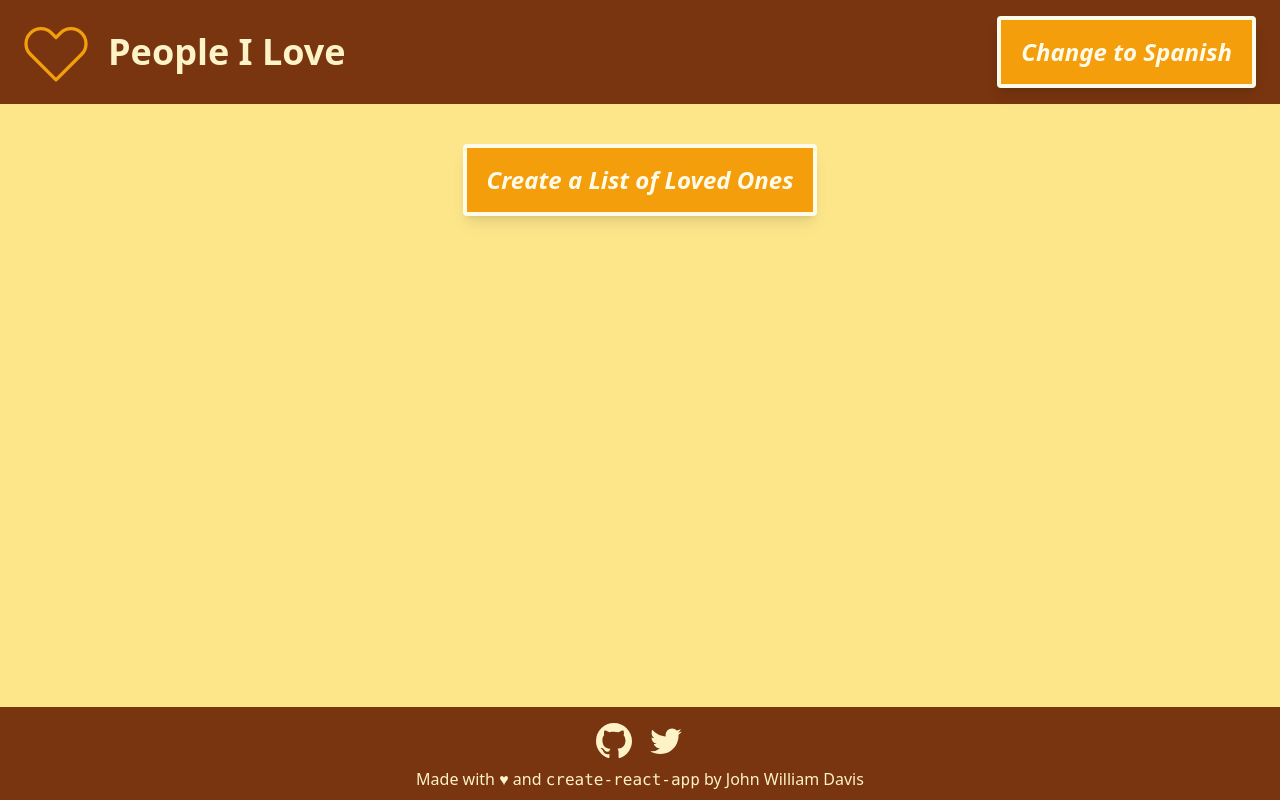
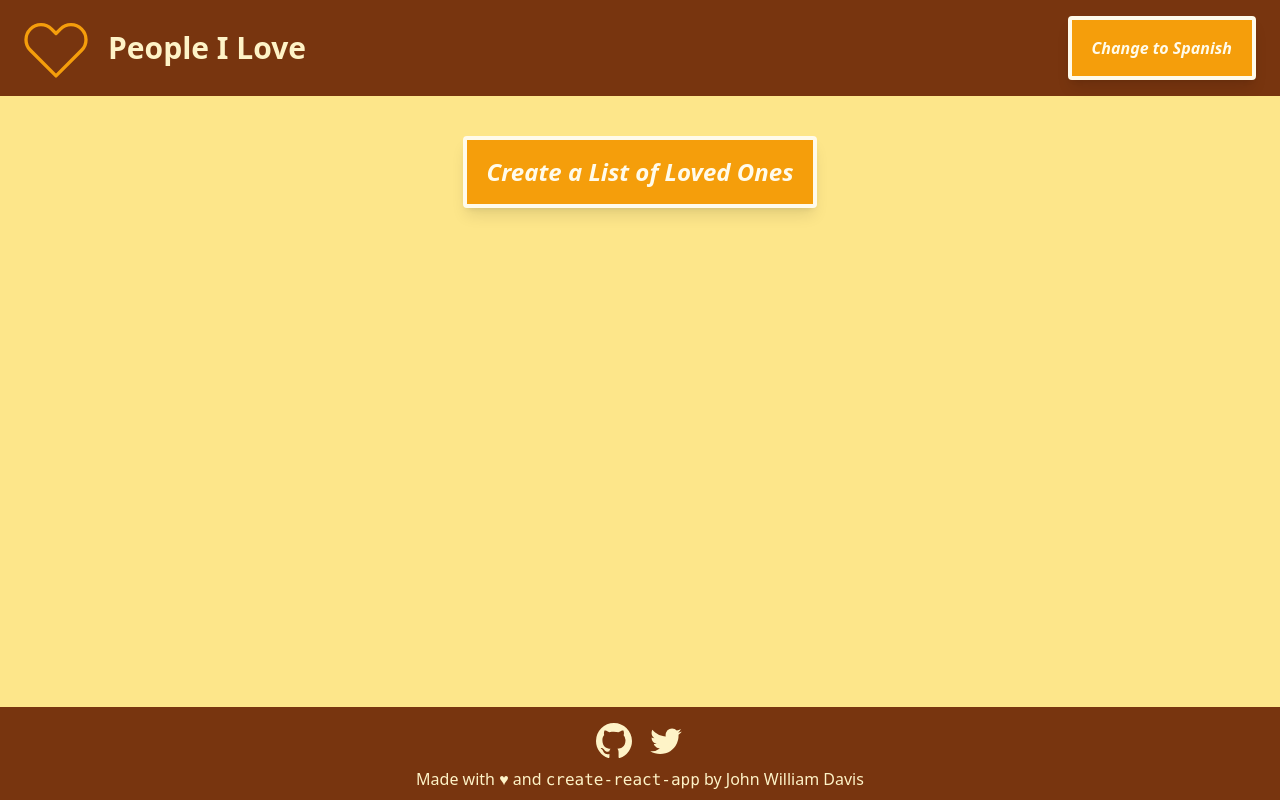
Before and after one commit to papadavis47/experiment-one, a React (Create React App) app: page / in a window 1280 px wide. Built offline with nearby package versions, Linux system fonts and the light colour scheme.

Commit message:
Add textSize prop to BigButton component

```diff
--- a/src/App.js
+++ b/src/App.js
@@ -72,6 +72,7 @@ function App() {
             <BigButton
               text={spanish ? spanishAddButtonText : englishAddButtonText}
               clickHandler={toggleAdding}
+              textSize='text-2xl'
             />
           )}
         </section>
--- a/src/components/BigButton/BigButton.js
+++ b/src/components/BigButton/BigButton.js
@@ -1,8 +1,8 @@
-const BigButton = ({ text, clickHandler }) => {
+const BigButton = ({ text, clickHandler, textSize }) => {
   return (
     <button
       type='submit'
-      className=' outline-amber-400 font-bold italic shadow-lg rounded px-5 py-4 mt-4  mb-4 border-4 border-amber-50 text-amber-50 bg-amber-500 text-2xl max-w-xl'
+      className={`outline-amber-400 font-bold italic shadow-lg rounded px-5 py-4 mt-4  mb-4 border-4 border-amber-50 text-amber-50 bg-amber-500 max-w-xl ${textSize}`}
       onClick={clickHandler}
     >
       {text}
--- a/src/components/HeaderNav/HeaderNav.js
+++ b/src/components/HeaderNav/HeaderNav.js
@@ -21,7 +21,7 @@ const HeaderNav = () => {
             d='M4.318 6.318a4.5 4.5 0 000 6.364L12 20.364l7.682-7.682a4.5 4.5 0 00-6.364-6.364L12 7.636l-1.318-1.318a4.5 4.5 0 00-6.364 0z'
           />
         </svg>
-        <h1 className='text-4xl font-bold py-5 text-amber-100'>
+        <h1 className='text-3xl font-bold py-5 text-amber-100'>
           {spanish ? "Gente Que Amo" : "People I Love"}
         </h1>
       </div>
@@ -29,6 +29,7 @@ const HeaderNav = () => {
         <BigButton
           clickHandler={toggleSpanish}
           text={spanish ? "Cambiar a Inglés" : "Change to Spanish"}
+          textSize='text-1xl'
         />
       </div>
     </div>
```
